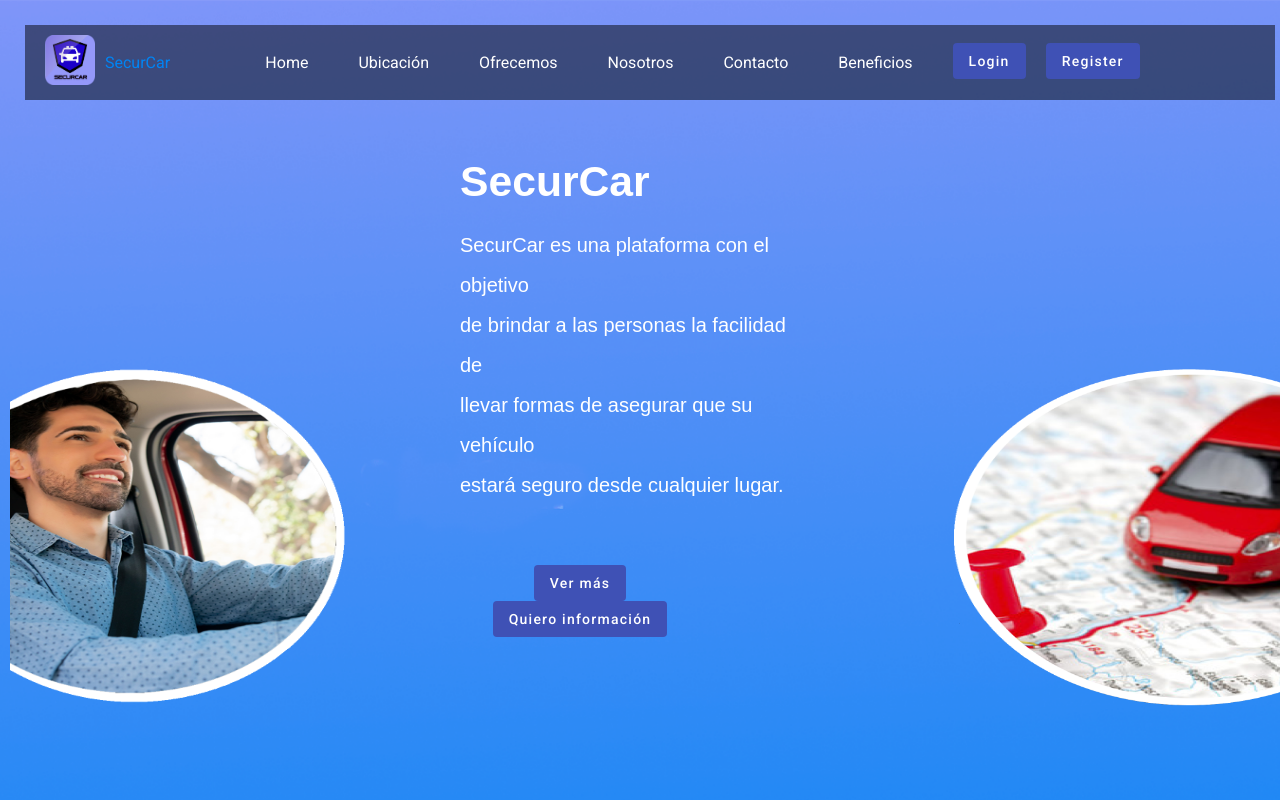
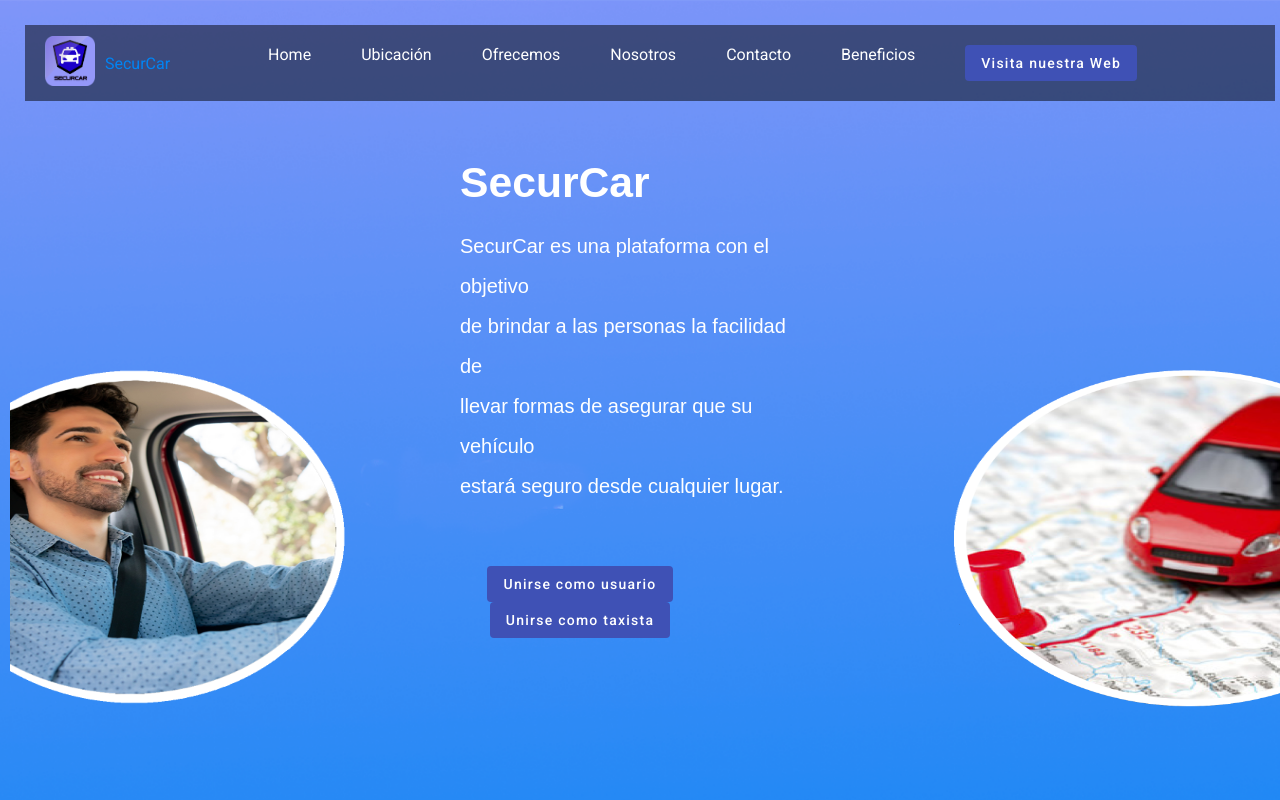
Before and after one commit to SecurCar/LandingPage_SecurCar, an Angular app: page / in a window 1280 px wide. Shown: the top 800 px of the page. Built offline with nearby package versions, Linux system fonts and the light colour scheme.

Commit message:
refactor: added call to action buttons

```diff
--- a/src/app/landingpage/landingpage.component.html
+++ b/src/app/landingpage/landingpage.component.html
@@ -22,8 +22,9 @@
       <li><a href="#nostros" class="borderless-btn">Nosotros</a></li>
       <li><a href="#contacto" class="borderless-btn">Contacto</a></li>
       <li><a href="#ofrecemos" class="borderless-btn">Beneficios</a></li>
-      <li><button mat-flat-button color="primary" class="btn1banner">Login</button></li>
-      <li><button mat-flat-button color="primary" class="btn1banner">Register</button></li>
+        <a href="https://securcaropens.web.app/" target="_blank">
+            <button mat-flat-button color="primary" class="btn1banner">Visita nuestra Web</button>
+        </a>
     </ul>
 
     <div class="section-container">
@@ -54,8 +55,12 @@
         estará seguro desde cualquier lugar.
       </p>
       <div class="botonesimagenes">
-        <button mat-flat-button color="primary" class="btn1banner">Ver más</button>
-        <button mat-flat-button color="primary" class="btn1banner">Quiero información</button>
+          <a href="https://securcaropens.web.app/register" target="_blank">
+            <button mat-flat-button color="primary" class="btn1banner">Unirse como usuario</button>
+          </a>
+          <a href="https://securcaropens.web.app/taxi-driver-register" target="_blank">
+              <button mat-flat-button color="primary" class="btn1banner">Unirse como taxista</button>
+          </a>
       </div>
 
     </div>
```
